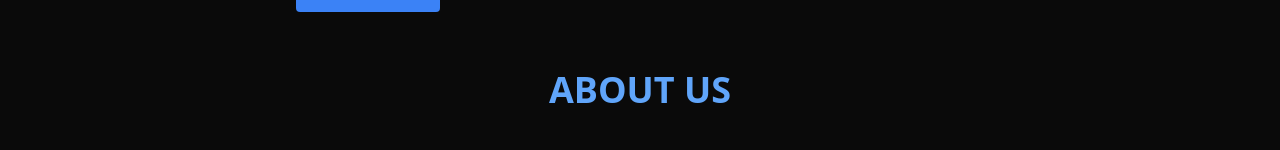
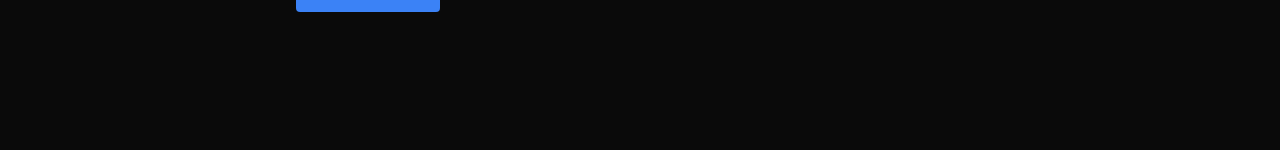
Before and after one commit to Pulsefire-Hamza/DevrexDigital, a React (Vite) app: page / in a window 1280 px wide. Shown: the part 650-800 px from the top of the page. Built offline with nearby package versions, Linux system fonts and the light colour scheme.

Commit message:
Update AboutUs.jsx

```diff
--- a/src/components/AboutUs.jsx
+++ b/src/components/AboutUs.jsx
@@ -7,7 +7,7 @@ const AboutUs = () => {
     <section className="text-white py-20 px-4 bg-transparent">
       <div className="container mx-auto text-center">
         {/* About Us Heading */}
-        <h2 className="text-blue-400 font-bold text-4xl mb-6 pb-10">ABOUT US</h2>
+        <h2 className="text-blue-400 font-bold text-4xl mb-6 pb-10 pt-28">ABOUT US</h2>
         <p className="text-gray-400 mb-12 max-w-2xl mx-auto">
           At Devrex, we are dedicated to empowering clients to achieve their strategic goals through cutting-edge digital solutions. Our focus is on aligning our expertise with the unique visions of each client, crafting tailored strategies that address immediate needs while laying the groundwork for sustained growth and success in a dynamic digital landscape.
         </p>
```
